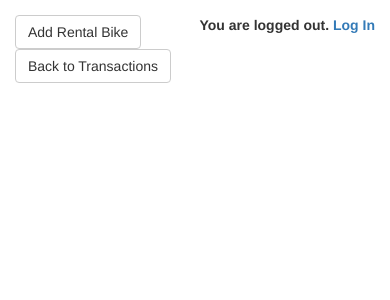
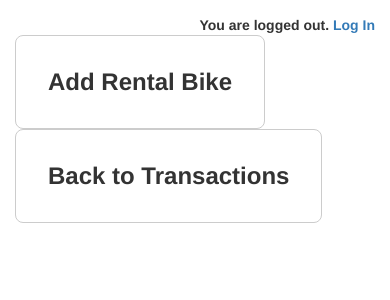
Before and after one commit to rice-apps/rice-bikes, a Django app: template app/templates/app/rental.html in a window 390 px wide. Shown: the top 300 px of the page. Run offline with Django 3.2, Linux system fonts and the light colour scheme; the template is opened without the code that fills it, so the values that code supplies are empty; some libraries are stand-ins or nearby versions.

Commit message:
made the buttons bigger. todo: subclass the form elements for mobile friendliness

```diff
--- a/app/templates/app/history.html
+++ b/app/templates/app/history.html
@@ -2,7 +2,7 @@
 
 {% block content %}
 
-<a href="/" class="btn btn-info" role="button" name='back_to_list'>View current transactions</a>
+<a href="/" class="btn btn-default btn-xlarge" role="button" name='back_to_list'>Index</a>
 
 {% if transactions_list %}
 
--- a/app/templates/app/index.html
+++ b/app/templates/app/index.html
@@ -4,7 +4,7 @@
 
 <div class="btn-group btn-group-justified" role="group" aria-label="...">
     <a href="/new" class="btn btn-default btn-xlarge" role="button" name='new_transaction'>New</a>
-    <a href="/history" class="btn btn-default btn-xlarge" role="button" name='past_transactions'>Complete</a>
+    <a href="/history" class="btn btn-default btn-xlarge" role="button" name='past_transactions'>History</a>
 </div>
 <br>
 <div class="btn-group btn-group-justified" role="group" aria-label="...">
--- a/app/templates/app/refurbished.html
+++ b/app/templates/app/refurbished.html
@@ -2,8 +2,8 @@
 
 {% block content %}
 
-<a href="{% url 'app:new_refurbished' %}" class="btn btn-default" role="button" name='new_refurbished'>Add Refurbished Bike</a>
-<a class="btn btn-default" href="{% url 'app:index' %}" role="button">Back to Transactions</a>
+<a href="{% url 'app:new_refurbished' %}" class="btn btn-default btn-xlarge" role="button" name='new_refurbished'>Add Refurbished Bike</a>
+<a class="btn btn-default btn-xlarge" href="{% url 'app:index' %}" role="button">Back to Transactions</a>
 
 {% if refurbished_list %}
     <h3>Rental Bikes</h3>
--- a/app/templates/app/rental.html
+++ b/app/templates/app/rental.html
@@ -2,8 +2,8 @@
 
 {% block content %}
 
-<a href="{% url 'app:new_rental' %}" class="btn btn-default" role="button" name='new_rental'>Add Rental Bike</a>
-<a class="btn btn-default" href="{% url 'app:index' %}" role="button">Back to Transactions</a>
+<a href="{% url 'app:new_rental' %}" class="btn btn-default btn-xlarge" role="button" name='new_rental'>Add Rental Bike</a>
+<a class="btn btn-default btn-xlarge" href="{% url 'app:index' %}" role="button">Back to Transactions</a>
 
 {% if rentals %}
     <h3>Rental Bikes</h3>
```
